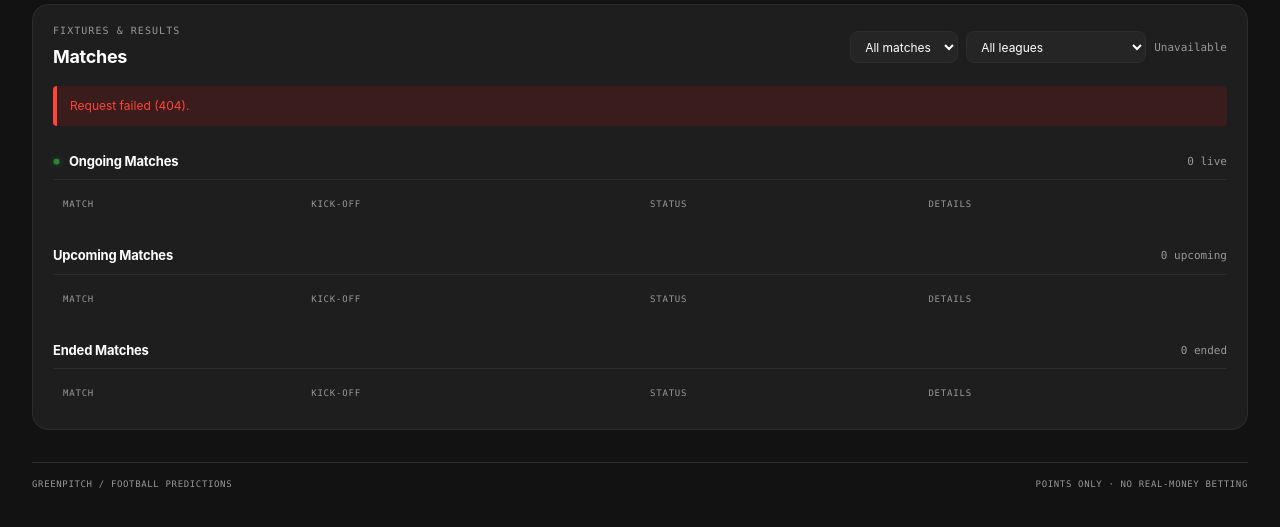
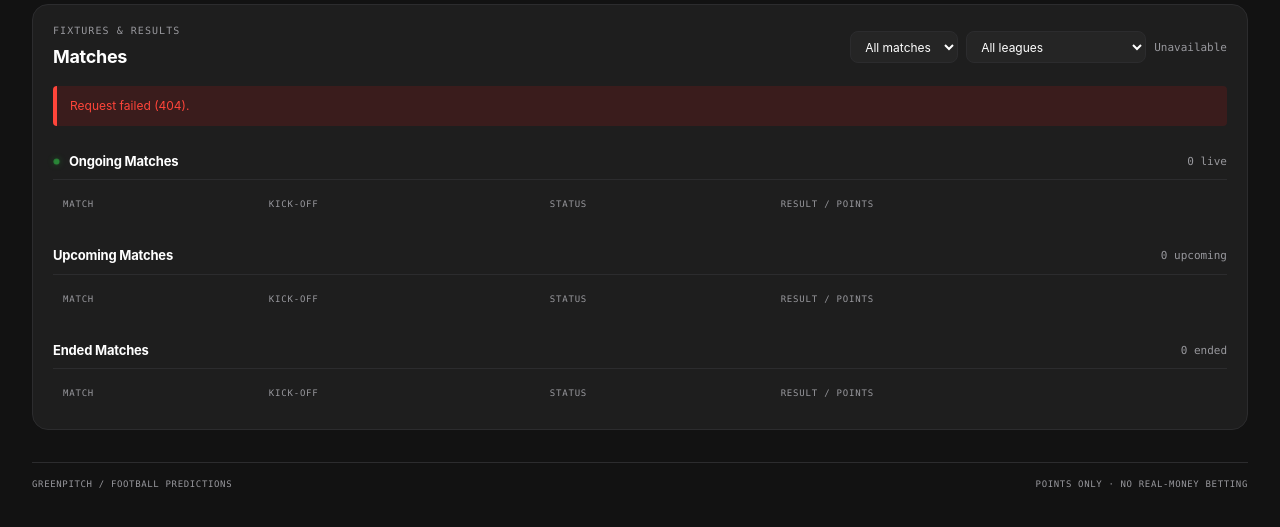
Before and after one commit to happyhusky3303/ai66a_web_group10, a Python web app: template greenpitch-predictions/templates/match_center.html in a window 1280 px wide. Shown: the part 215-742 px from the top of the page. Run offline with Jinja, Linux system fonts and the light colour scheme; the template is opened without the code that fills it, so the values that code supplies are empty.

Commit message:
ended matches immmediately show result

```diff
--- a/greenpitch-predictions/static/css/style.css
+++ b/greenpitch-predictions/static/css/style.css
@@ -125,6 +125,7 @@ h2 { margin: 0; font-size: 18px; letter-spacing: -.3px; }
 .team-logo { width: 24px; height: 24px; flex: 0 0 24px; object-fit: contain; }
 .team-logo-fallback { display: inline-grid; place-items: center; border: 1px solid var(--border); border-radius: 50%; background: var(--surface-raised); color: var(--muted); font: 8px var(--font-mono); }
 .team-versus { flex: 0 0 auto; color: var(--muted); font: 10px var(--font-mono); text-transform: lowercase; }
+.team-score { flex: 0 0 auto; color: var(--text); font: 700 14px var(--font-mono); font-variant-numeric: tabular-nums; white-space: nowrap; }
 .date-cell { color: var(--muted); font-size: 10px; white-space: nowrap; }
 .status { display: inline-block; padding: 4px 7px; border-radius: 5px; background: var(--surface-raised); color: var(--muted); font: 10px var(--font-mono); white-space: nowrap; }
 .status-before, .status-ongoing { background: var(--green-soft); color: var(--green); }
@@ -138,6 +139,9 @@ h2 { margin: 0; font-size: 18px; letter-spacing: -.3px; }
 .sign-in-prompt:hover, .text-button:hover { text-decoration: underline; }
 .score { font-size: 12px; }
 .view-match-button { display: inline-flex; min-height: 32px; align-items: center; padding: 0 11px; font-size: 11px; white-space: nowrap; }
+.received-points { display: grid; justify-items: center; gap: 3px; white-space: nowrap; }
+.received-points-label { color: var(--muted); font-size: 9px; }
+.received-points-value { font: 700 12px var(--font-mono); }
 
 .home-dashboard { display: grid; gap: 20px; }
 .kpi-grid { display: grid; grid-template-columns: repeat(3, minmax(0, 1fr)); gap: 14px; }
--- a/greenpitch-predictions/static/js/app.js
+++ b/greenpitch-predictions/static/js/app.js
@@ -328,14 +328,19 @@ function createTeamBadge(teamName, crest, side) {
   return team;
 }
 
-function createTeamPair(homeName, homeCrest, awayName, awayCrest) {
+function createTeamPair(homeName, homeCrest, awayName, awayCrest, centerText = "vs") {
   const pair = document.createElement("div");
   pair.className = "team-pair";
-  pair.setAttribute("aria-label", `${homeName} versus ${awayName}`);
+  pair.setAttribute(
+    "aria-label",
+    centerText === "vs"
+      ? `${homeName} versus ${awayName}`
+      : `${homeName} ${centerText} ${awayName}`,
+  );
 
   const separator = document.createElement("span");
-  separator.className = "team-versus";
-  separator.textContent = "vs";
+  separator.className = centerText === "vs" ? "team-versus" : "team-score";
+  separator.textContent = centerText;
 
   pair.append(
     createTeamBadge(homeName, homeCrest, "home"),
@@ -355,11 +360,18 @@ function createMatchRow(match) {
   const competition = document.createElement("span");
   competition.className = "competition-name";
   competition.textContent = match.competition;
+  const isEnded = match.status === "Ended";
+  const resultText = isEnded
+    ? typeof match.home_score === "number" && typeof match.away_score === "number"
+      ? `${match.home_score}–${match.away_score}`
+      : "FT"
+    : "vs";
   const teams = createTeamPair(
     match.home_team,
     match.home_crest,
     match.away_team,
     match.away_crest,
+    resultText,
   );
   matchCell.append(competition, teams);
 
@@ -378,11 +390,30 @@ function createMatchRow(match) {
 
   const detailsCell = document.createElement("td");
   detailsCell.className = "prediction-cell";
-  const viewLink = document.createElement("a");
-  viewLink.href = `/match/${encodeURIComponent(match.id)}`;
-  viewLink.className = "button button-primary view-match-button";
-  viewLink.textContent = "View match";
-  detailsCell.append(viewLink);
+  if (isEnded) {
+    const prediction = myPredictionChoices.get(String(match.id));
+    const points = document.createElement("div");
+    points.className = "received-points";
+    const label = document.createElement("span");
+    label.className = "received-points-label";
+    label.textContent = "Points received";
+    const result = document.createElement("strong");
+    result.className = "received-points-value";
+    let pointsReceived = 0;
+    if (prediction && match.winner) {
+      pointsReceived = prediction === match.winner ? 100 : -100;
+    }
+    result.textContent = `${pointsReceived > 0 ? "+" : ""}${pointsReceived} pts`;
+    result.classList.add(pointsReceived > 0 ? "text-green" : pointsReceived < 0 ? "text-red" : "muted");
+    points.append(label, result);
+    detailsCell.append(points);
+  } else {
+    const viewLink = document.createElement("a");
+    viewLink.href = `/match/${encodeURIComponent(match.id)}`;
+    viewLink.className = "button button-primary view-match-button";
+    viewLink.textContent = "View match";
+    detailsCell.append(viewLink);
+  }
 
   row.append(matchCell, dateCell, statusCell, detailsCell);
   return row;
@@ -456,6 +487,7 @@ async function loadLeaderboard() {
 }
 
 let currentUser = null;
+let myPredictionChoices = new Map();
 
 async function loadCurrentUser() {
   let loadError = null;
@@ -524,6 +556,9 @@ async function initMatchCenter() {
     try {
       const data = await apiRequest("/api/my-predictions");
       predictedMatchIds = new Set(data.predictions.map((item) => String(item.match_id)));
+      myPredictionChoices = new Map(
+        data.predictions.map((item) => [String(item.match_id), item.predicted_winner]),
+      );
       document.querySelector("#show-predicted-control")?.classList.remove("hidden");
     } catch (error) {
       predictionLoadError = error;
--- a/greenpitch-predictions/templates/match_center.html
+++ b/greenpitch-predictions/templates/match_center.html
@@ -81,7 +81,7 @@
               <div id="ongoing-empty" class="empty-state hidden">No matches currently ongoing.</div>
               <div class="table-wrap">
                 <table class="match-table">
-                  <thead><tr><th scope="col">MATCH</th><th scope="col">KICK-OFF</th><th scope="col">STATUS</th><th scope="col">DETAILS</th></tr></thead>
+                  <thead><tr><th scope="col">MATCH</th><th scope="col">KICK-OFF</th><th scope="col">STATUS</th><th scope="col">RESULT / POINTS</th></tr></thead>
                   <tbody id="ongoing-matches-body"></tbody>
                 </table>
               </div>
@@ -97,7 +97,7 @@
               <div id="upcoming-empty" class="empty-state hidden">No upcoming fixtures scheduled.</div>
               <div class="table-wrap">
                 <table class="match-table">
-                  <thead><tr><th scope="col">MATCH</th><th scope="col">KICK-OFF</th><th scope="col">STATUS</th><th scope="col">DETAILS</th></tr></thead>
+                  <thead><tr><th scope="col">MATCH</th><th scope="col">KICK-OFF</th><th scope="col">STATUS</th><th scope="col">RESULT / POINTS</th></tr></thead>
                   <tbody id="upcoming-matches-body"></tbody>
                 </table>
               </div>
@@ -113,7 +113,7 @@
               <div id="ended-empty" class="empty-state hidden">No ended matches for this period.</div>
               <div class="table-wrap">
                 <table class="match-table">
-                  <thead><tr><th scope="col">MATCH</th><th scope="col">KICK-OFF</th><th scope="col">STATUS</th><th scope="col">DETAILS</th></tr></thead>
+                  <thead><tr><th scope="col">MATCH</th><th scope="col">KICK-OFF</th><th scope="col">STATUS</th><th scope="col">RESULT / POINTS</th></tr></thead>
                   <tbody id="ended-matches-body"></tbody>
                 </table>
               </div>
```
